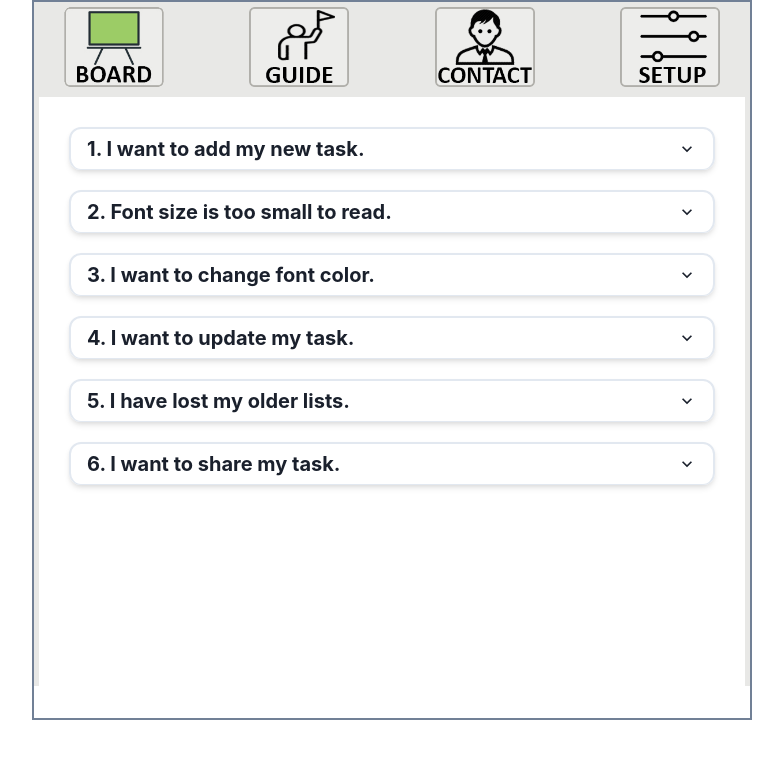
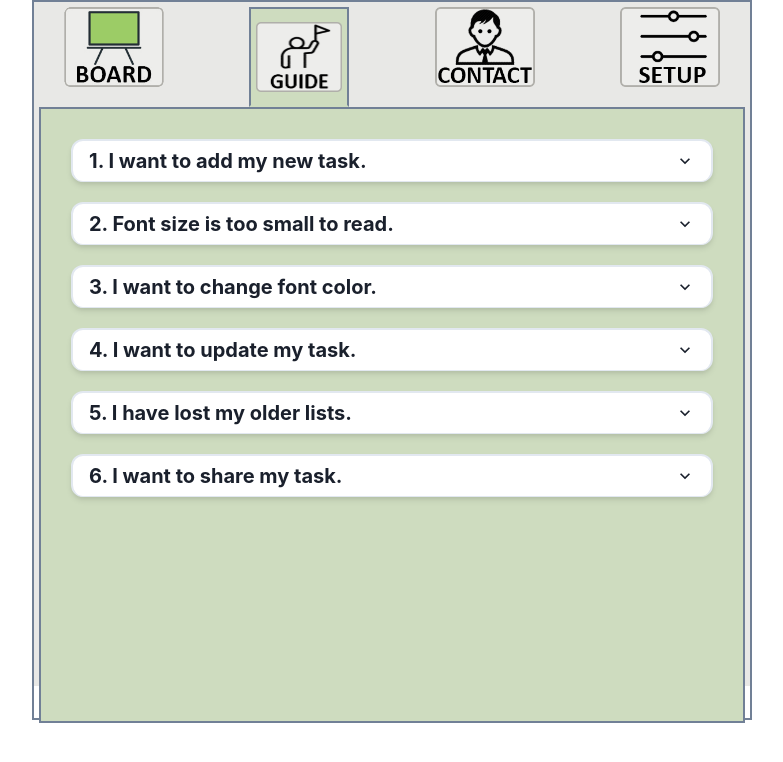
Before and after one commit to morags/lucille, a React (Create React App) app: page /guide in a window 1280 px wide. Shown: the top 762 px of the page, without its empty margins (248-1031 px from the left). Built offline with nearby package versions, Linux system fonts and the light colour scheme.

Commit message:
design change

```diff
--- a/src/App.jsx
+++ b/src/App.jsx
@@ -23,11 +23,16 @@ function App() {
   const [mdFont, setMdFont] = useState(30);
   const [smFont, setSmFont] = useState(20);
   const [fontBright, setFontBright] = useState(100);
+  const [pathValue, setPathValue] = useState("");
+
+  const pullPathName = (pathName) => {
+    setPathValue(pathName);
+  };
 
   const allSettings = db.settings.toArray().then((setting) => {
     setMdFont(setting[0].fontsize);
     setSmFont(setting[0].fontsize - 10);
-    setFontBright(setting[0].brightness)
+    setFontBright(setting[0].brightness);
   });
 
   const increaseFont = () => {
@@ -66,10 +71,10 @@ function App() {
     <main className="app">
       <Container
         pb={8}
-        border='2px'
-        borderColor='gray.500'
-        w='100%'
-        height='90vh'
+        border="2px"
+        borderColor="gray.500"
+        w="100%"
+        height="90vh"
         centerContent
         display="flex"
         alignItems="center"
@@ -80,7 +85,7 @@ function App() {
       >
         <Box h="100%" bg="#e8e8e6" width="100%">
           <Box h="100%" mt="-5px">
-            <Navbar />
+            <Navbar path={pathValue} />
             <Box mr="5px" ml="5px" h="90%">
               <Routes>
                 <Route
@@ -90,6 +95,7 @@ function App() {
                       mdFont={mdFont}
                       smFont={smFont}
                       fontBright={fontBright}
+                      pathName={pullPathName}
                     />
                   }
                 />
@@ -109,7 +115,13 @@ function App() {
                 />
                 <Route
                   path="/guide"
-                  element={<Guide smFont={smFont} fontBright={fontBright} />}
+                  element={
+                    <Guide
+                      smFont={smFont}
+                      fontBright={fontBright}
+                      pathName={pullPathName}
+                    />
+                  }
                 />
                 <Route
                   path="/helper"
@@ -118,6 +130,7 @@ function App() {
                       mdFont={mdFont}
                       smFont={smFont}
                       fontBright={fontBright}
+                      pathName={pullPathName}
                     />
                   }
                 />
@@ -128,6 +141,7 @@ function App() {
                       mdFont={mdFont}
                       smFont={smFont}
                       fontBright={fontBright}
+                      pathName={pullPathName}
                     />
                   }
                 />
@@ -141,6 +155,7 @@ function App() {
                       fontBright={fontBright}
                       decreaseBright={decreaseBright}
                       increaseBright={increaseBright}
+                      pathName={pullPathName}
                     />
                   }
                 />
--- a/src/components/Navbar/Navbar.jsx
+++ b/src/components/Navbar/Navbar.jsx
@@ -1,27 +1,50 @@
-import React from 'react';
-import { NavLink } from 'react-router-dom';
-import { Box, Image } from '@chakra-ui/react';
-import navData from './navData';
+/* eslint-disable react/jsx-props-no-spreading */
+/* eslint-disable react/prop-types */
+import React from "react";
+import { NavLink } from "react-router-dom";
+import { Box, Image } from "@chakra-ui/react";
+import navData from "./navData";
 
-function Navbar() {
+function Navbar({ path }) {
   return (
     <header>
       <nav>
-        <Box display='flex' justifyContent='space-between' p='0 20px'>
-          {navData.map((navItem) => (
+        <Box display="flex" justifyContent="space-between" p="0 20px">
+          {navData.map((navItem) =>
+            path === navItem.to ? (
               <NavLink
                 to={navItem.to}
                 key={navItem.title}
-              style={{ margin: '0 10px' }}
+                style={{ margin: "0 10px" }}
               >
                 <Image
                   src={navItem.icon}
                   key={navItem.title}
-                boxSize='100px'
-                objectFit='contain'
+                  boxSize="100px"
+                  objectFit="contain"
+                  backgroundColor="#cedcbf"
+                  padding="5px"
+                  margin="10px 0px 0px 0px"
+                  border="2px"
+                  borderColor="gray.500"
+                  borderBottomColor="#cedcbf"
                 />
               </NavLink>
-          ))}
+            ) : (
+              <NavLink
+                to={navItem.to}
+                key={navItem.title}
+                style={{ margin: "0 10px" }}
+              >
+                <Image
+                  src={navItem.icon}
+                  key={navItem.title}
+                  boxSize="100px"
+                  objectFit="contain"
+                />
+              </NavLink>
+            )
+          )}
         </Box>
       </nav>
     </header>
--- a/src/pages/Board/Board.jsx
+++ b/src/pages/Board/Board.jsx
@@ -2,7 +2,7 @@
 /* eslint-disable react/prop-types */
 /* eslint-disable react-hooks/exhaustive-deps */
 /* eslint-disable react/jsx-curly-brace-presence */
-import React, { useState, useRef } from "react";
+import React, { useState, useEffect, useRef } from "react";
 import {
   Box,
   Grid,
@@ -26,7 +26,7 @@ import {
 } from "../../assets";
 import { Archive } from ".";
 
-function Board({ mdFont, fontBright, smFont }) {
+function Board({ mdFont, fontBright, smFont, pathName }) {
   const [buttonPopup, setButtonPopup] = useState(false);
   const [selectedId, setSelectedId] = useState("");
   const [selectedName, setSelectedName] = useState("");
@@ -34,6 +34,10 @@ function Board({ mdFont, fontBright, smFont }) {
 
   const allHelpers = useLiveQuery(() => db.helpers.toArray());
   const allTasks = useLiveQuery(() => db.tasks.toArray());
+
+  useEffect(() => {
+    pathName(window.location.pathname);
+  })
 
   const boardList = useLiveQuery(() =>
     db.boards.where({ archived: "false", deleted: "false" }).toArray()
@@ -87,8 +91,10 @@ function Board({ mdFont, fontBright, smFont }) {
     db.boards.update(board[0], { new: "false", name: board[1]});
   };
 
+
+
   return (
-    <Box position="relative" height="100%" p="15px" backgroundColor="#cedcbf">
+    <Box position="relative" height="100%" p="15px" backgroundColor="#cedcbf" border='2px' borderColor='gray.500'>
       <Grid
         p="0 20px"
         templateColumns="repeat(3, 1fr)"
--- a/src/pages/Guide/Guide.jsx
+++ b/src/pages/Guide/Guide.jsx
@@ -1,5 +1,5 @@
 /* eslint-disable react/prop-types */
-import React from 'react';
+import React, { useEffect } from "react";
 import {
   Accordion,
   AccordionItem,
@@ -8,31 +8,38 @@ import {
   AccordionIcon,
   Box,
   Heading,
-} from '@chakra-ui/react';
-import guideData from './guideData';
+} from "@chakra-ui/react";
+import guideData from "./guideData";
 
-function Guide({ smFont, fontBright }) {
+function Guide({ smFont, fontBright, pathName }) {
+  useEffect(() => {
+    pathName(window.location.pathname);
+  });
+
   return (
     <Box
-      backgroundColor='#ffffff'
-      p='30px'
-      style={{ overflow: 'auto' }}
-      height='full'
+      backgroundColor="#cedcbf"
+      border="2px"
+      borderColor="gray.500"
+      p="30px"
+      style={{ overflow: "auto" }}
+      height="full"
     >
-      {guideData.map((guide, i) => (
-        <Accordion key={guide.id} allowMultiple>
+      {guideData?.map((guide, i) => (
+        <Accordion key={guide.id} defaultIndex={[guide.id]} allowMultiple>
           <AccordionItem
-            mb='20px'
-            border='2px'
-            rounded='xl'
-            boxShadow='md'
-            borderColor='gray.200'
+            mb="20px"
+            border="2px"
+            rounded="xl"
+            boxShadow="md"
+            borderColor="gray.200"
+            backgroundColor="white"
           >
             <h2>
               <AccordionButton>
-                <Box flex='1' textAlign='left'>
+                <Box flex="1" textAlign="left">
                   <Heading
-                    as='h3'
+                    as="h3"
                     style={{
                       fontSize: `${smFont}px`,
                       filter: `contrast(${fontBright}%)`,
--- a/src/pages/Helper/Helper.jsx
+++ b/src/pages/Helper/Helper.jsx
@@ -1,16 +1,20 @@
 /* eslint-disable react/prop-types */
-import React from "react";
+import React, {useEffect} from "react";
 import { Box, Image, Heading, Text, Grid, GridItem } from "@chakra-ui/react";
 import { Link } from "react-router-dom";
 import { useLiveQuery } from "dexie-react-hooks";
 import { db } from "../../utils/db";
 import { NewUser } from "../../assets";
 
-function Helper({ mdFont, smFont, fontBright }) {
+function Helper({ mdFont, smFont, fontBright, pathName }) {
+  useEffect(() => {
+    pathName(window.location.pathname);
+  })
+
   const helpers = useLiveQuery(() => db.helpers.toArray());
 
   return (
-    <Box border="3px" h="100%" borderColor="gray.300" position="relative">
+    <Box backgroundColor="#cedcbf" border='2px' borderColor='gray.500' h="100%" position="relative">
       <Box height="100%" overflowY="scroll">
         <Grid templateColumns="repeat(2, 1fr)" gap={10} p="20px" overflowY="auto">
           {helpers?.map((user) => (
--- a/src/pages/Setup/Setup.jsx
+++ b/src/pages/Setup/Setup.jsx
@@ -1,7 +1,7 @@
 /* eslint-disable consistent-return */
 /* eslint-disable no-unused-vars */
 /* eslint-disable react/prop-types */
-import React, { useState } from 'react';
+import React, { useEffect, useState } from 'react';
 import {
   Box,
   Heading,
@@ -29,8 +29,12 @@ function Setup({
   increaseBright,
   decreaseBright,
   fontBright,
+  pathName
 }) {
   const [sliderValue, setSliderValue] = useState(20);
+  useEffect(() => {
+    pathName(window.location.pathname);
+  })
 
   const increaseVol = () => {
     setSliderValue(sliderValue + 5);
@@ -41,7 +45,7 @@ function Setup({
   };
 
   return (
-    <Box position='relative' h='full'>
+    <Box position='relative' h='full' backgroundColor="#cedcbf" border='2px' borderColor='gray.500'>
       <Box p='20px' overflowY='auto' h='full'>
         <Box mb='15px' borderBottom='4px' borderColor='gray.400' pb='15px'>
           <Heading
```
Lines whose indentation alone changed are shown as unchanged.
